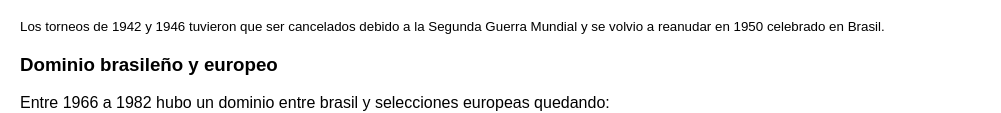
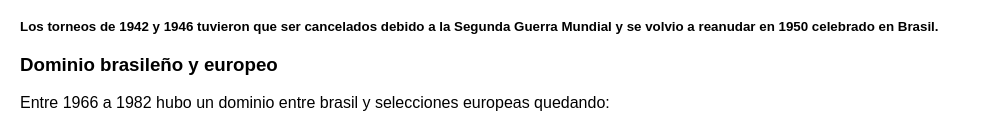
Before and after one commit to RickyMorton04/SegundaAct, a plain HTML site: page index.html in a window 1280 px wide. Shown: the part 1637-1750 px from the top of the page, without its empty margins (0-1001 px from the left). Drawn offline with Linux system fonts and the light colour scheme.

Commit message:
se hicieron unas modificaciones

```diff
--- a/index.html
+++ b/index.html
@@ -46,7 +46,7 @@
             <figure>
                 <img src="https://encrypted-tbn0.gstatic.com/images?q=tbn:ANd9GcR1x723JhLAPPa-rnry2Nf5NiW1vtvZ7O1Jlw&s" alt="">
             </figure>
-            <small>Los torneos de 1942 y 1946 tuvieron que ser cancelados debido a la Segunda Guerra Mundial y se volvio a reanudar en 1950 celebrado en Brasil.</small>
+            <small><strong>Los torneos de 1942 y 1946 tuvieron que ser cancelados debido a la Segunda Guerra Mundial y se volvio a reanudar en 1950 celebrado en Brasil.</strong></small>
 
             <h3><b>Dominio brasileño y europeo</b></h3>
             <p>Entre 1966 a 1982 hubo un dominio entre brasil y selecciones europeas quedando:</p>
```
Also changed, not shown: Equipos.html (+0 -1 lines), Goleadores.html (+0 -1 lines).
